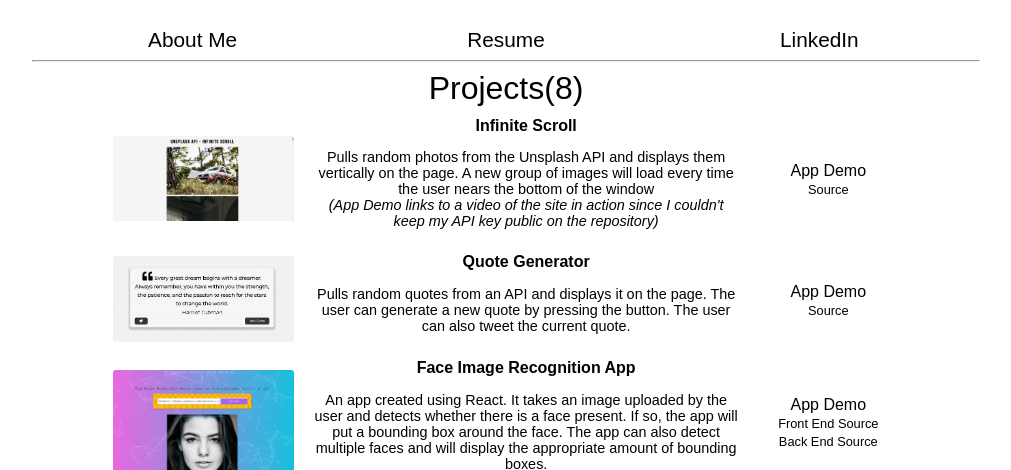
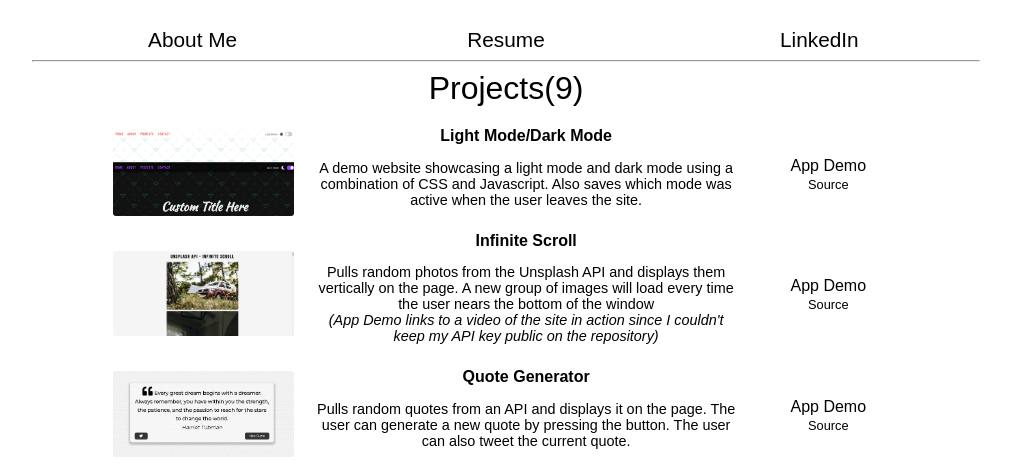
Before and after one commit to Yujiman85/yujiman85.github.com, a website: page index.html in a window 1280 px wide. Shown: the part 621-1091 px from the top of the page, without its empty margins (134-1145 px from the left). Drawn offline with Linux system fonts and the light colour scheme.

Commit message:
added light-dark project to the Projects section

```diff
--- a/index.html
+++ b/index.html
@@ -35,8 +35,16 @@
     </div>
     <hr>
     <!-- Beginning of Projects section -->
-    <div class="projectsHeader">Projects(8)</div>
+    <div class="projectsHeader">Projects(9)</div>
       <div class="projectsContainer">
+        <!-- Project -->
+        <div class="projectPic"><a href="http://www.ty-jenkins.com/light-dark-mode/" target="_blank"><img src="./images/lightdarkcombined.jpg"></a></div>
+        <div class="projectDesc"><strong>Light Mode/Dark Mode</strong><p>A demo website showcasing a light mode and dark mode using a combination of CSS and Javascript. Also saves which mode was active when the user leaves the site.</em></p>
+        </div>
+        <div class="projectLinks">
+          <a class="projectlink" href="http://www.ty-jenkins.com/light-dark-mode/" target="_blank">App Demo</a><br>
+          <a class="projectlink" style="font-size: 0.8em;" href="https://github.com/Yujiman85/light-dark-mode" target="_blank">Source</a><br />
+        </div>
         <!-- Project -->
         <div class="projectPic"><a href="https://streamable.com/wgd2ok" target="_blank"><img src="./images/infinitescroll.jpg"></a></div>
         <div class="projectDesc"><strong>Infinite Scroll</strong><p>Pulls random photos from the Unsplash API and displays them vertically on the page. A new group of images will load every time the user nears the bottom of the window<br /> <em>(App Demo links to a video of the site in action since I couldn't keep my API key public on the repository)</em></p>
```
Also changed, not shown: images/lightdark-dark.jpg (added), images/lightdark-light.jpg (added), images/lightdarkcombined.jpg (added).
